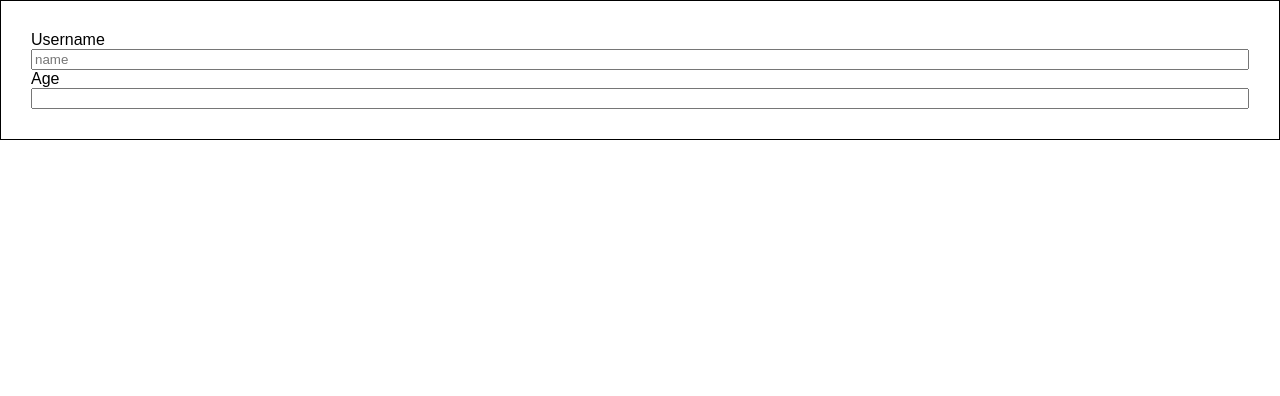
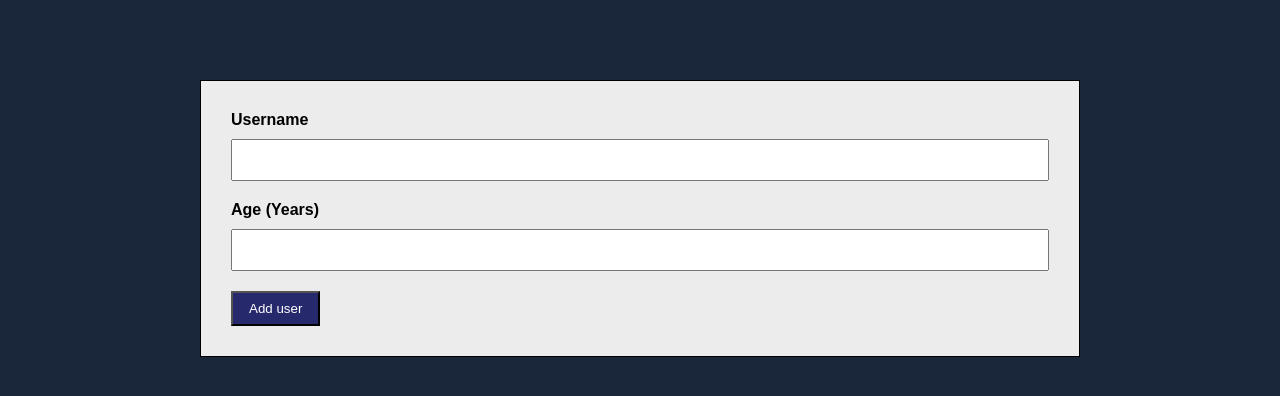
Before and after one commit to DavidPavlovic/users, a React (Create React App) app: page / in a window 1280 px wide. Shown: the top 396 px of the page. Built offline with nearby package versions, Linux system fonts and the light colour scheme.

Commit message:
Add input, button, styles for card, form, props

```diff
--- a/src/App.js
+++ b/src/App.js
@@ -1,14 +1,16 @@
 import React from 'react';
-import Card from './components/UI/Card';
 import UserForm from './components/Users/UsersForm';
 
 
 function App() {
-  return (
-    <Card>
-        <UserForm></UserForm>
-    </Card>
-  );
+    const saveUser = (user) => {
+    }
+
+    return (
+        <div className="app">
+            <UserForm onSaveUser={saveUser}></UserForm>
+        </div>
+    );
 }
 
 export default App;
--- a/src/components/UI/Button.js
+++ b/src/components/UI/Button.js
@@ -0,0 +1,10 @@
+import styles from './Button.module.css';
+
+const Button = (props) => {
+
+    return(
+        <button className={styles.btn} type={props.buttonType}>{props.children}</button>
+    )
+}
+
+export default Button;
--- /dev/null
+++ b/src/components/UI/Button.module.css
@@ -0,0 +1,6 @@
+.btn {
+    width: fit-content;
+    background-color: #27296d;
+    color: #fff;
+    padding: 0.5rem 1rem;
+}
--- a/src/components/UI/Card.module.css
+++ b/src/components/UI/Card.module.css
@@ -1,4 +1,3 @@
 .card {
     border: 1px solid black;
-    padding: 30px;
 }
--- a/src/components/Users/UserForm.module.css
+++ b/src/components/Users/UserForm.module.css
@@ -1,4 +1,19 @@
 .form {
     display: flex;
     flex-direction: column;
+    background-color: #ececec;
+    padding: 1.875rem;
 }
+
+fieldset {
+    border: none;
+    display: flex;
+    flex-direction: column;
+    padding: 0;
+    margin: 0 0 1.25rem;
+    font-weight: bold;
+}
+
+.form__label {
+    margin-bottom: 0.625rem;
+}
--- /dev/null
+++ b/src/components/Users/UserInput.module.css
@@ -0,0 +1,4 @@
+.input {
+    padding: 0.625rem;
+    font-size: 16px;
+}
--- a/src/components/Users/UsersForm.js
+++ b/src/components/Users/UsersForm.js
@@ -1,14 +1,43 @@
+import React, {useState} from 'react';
 import UserInput from './UsersInput';
 import styles from './UserForm.module.css';
+import Card from '../UI/Card';
+import Button from '../UI/Button';
+
 
 const UserForm = (props) => {
+    const [enteredName, setEnteredName] = useState('');
+    const [enteredAge, setEnteredAge] = useState('');
+
+    console.log(props)
+
+    const nameChangeHandler = (event) => setEnteredName(event.target.value);
+
+    const submitHandler = (event) => {
+        event.preventDefault();
+
+        const userData = {
+            name: enteredName,
+            age: enteredAge
+        }
+
+        props.onSaveUser(userData);
+    };
+
     return(
-        <form className={styles.form}>
-            <label>Username</label>
-            <UserInput inputType={'text'} inputPlaceholder={'name'}></UserInput>
-            <label>Age</label>
-            <UserInput inputType={'number'}></UserInput>
-        </form>
+       <Card>
+            <form className={styles.form} onSubmit={submitHandler}>
+                <fieldset>
+                    <label className={styles.form__label}>Username</label>
+                    <UserInput inputType={'text'} inputPlaceholder={'name'} onChange={nameChangeHandler}></UserInput>
+                </fieldset>
+                <fieldset>
+                    <label className={styles.form__label}>Age (Years)</label>
+                    <UserInput inputType={'number'}></UserInput>
+                </fieldset>
+                <Button buttonType={'submit'}>Add user</Button>
+            </form>
+       </Card>
     )
 }
 
--- a/src/components/Users/UsersInput.js
+++ b/src/components/Users/UsersInput.js
@@ -1,6 +1,9 @@
+import styles from './UserInput.module.css';
+
 const UserInput = (props) => {
+
     return(
-        <input type={props.inputType} placeholder={props.inputPlaceholder}></input>
+        <input className={styles.input} type={props.inputType} onChange={props.onChange}></input>
     )
 }
 
--- a/src/index.css
+++ b/src/index.css
@@ -1,12 +1,17 @@
 * {
-  box-sizing: border-box;
+    box-sizing: border-box;
 }
 
 html {
-  font-family: sans-serif;
+    font-family: sans-serif;
 }
 
 body {
-  margin: 0;
+    margin: 0;
+    background-color: #1a2639;
+}
 
+.app {
+    max-width: 880px;
+    margin: 5rem auto 0;
 }
```
Also changed, not shown: src/components/Modal/Modal.css (added), src/components/Modal/Modal.js (added).
